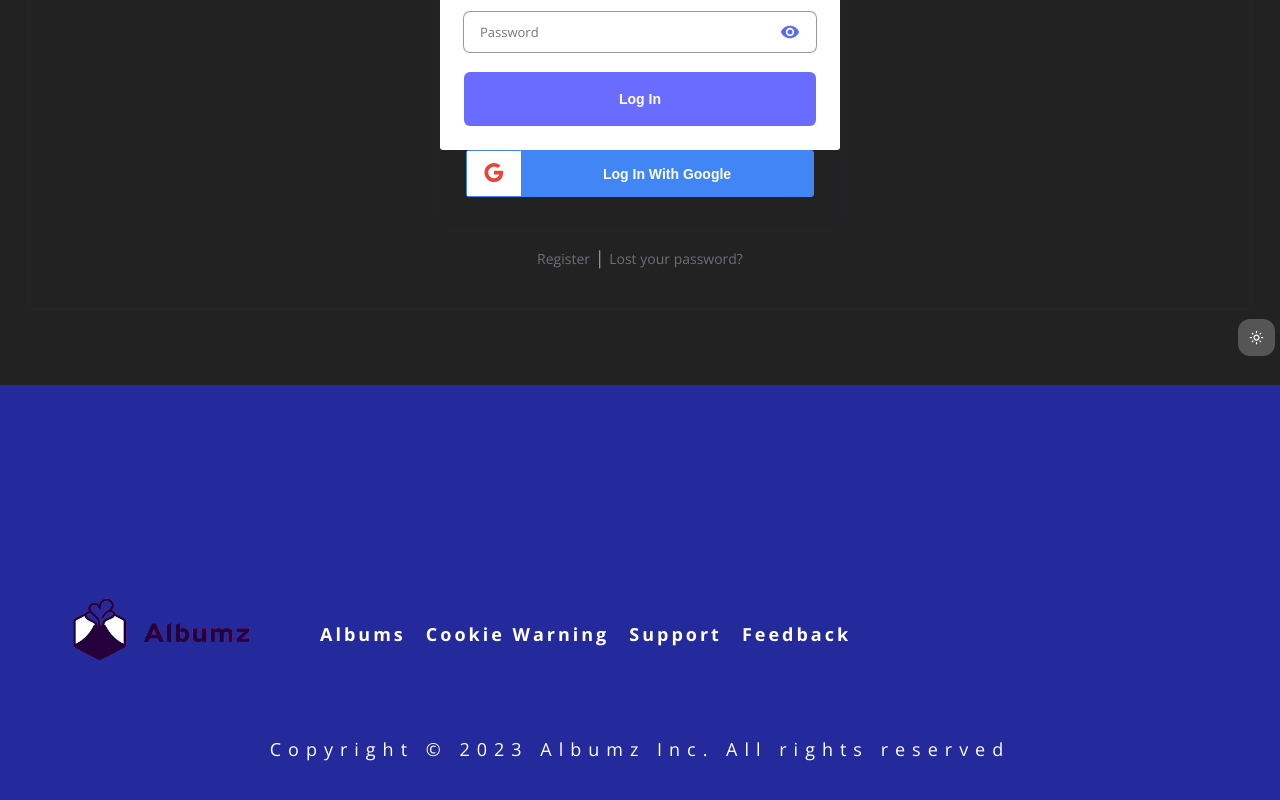
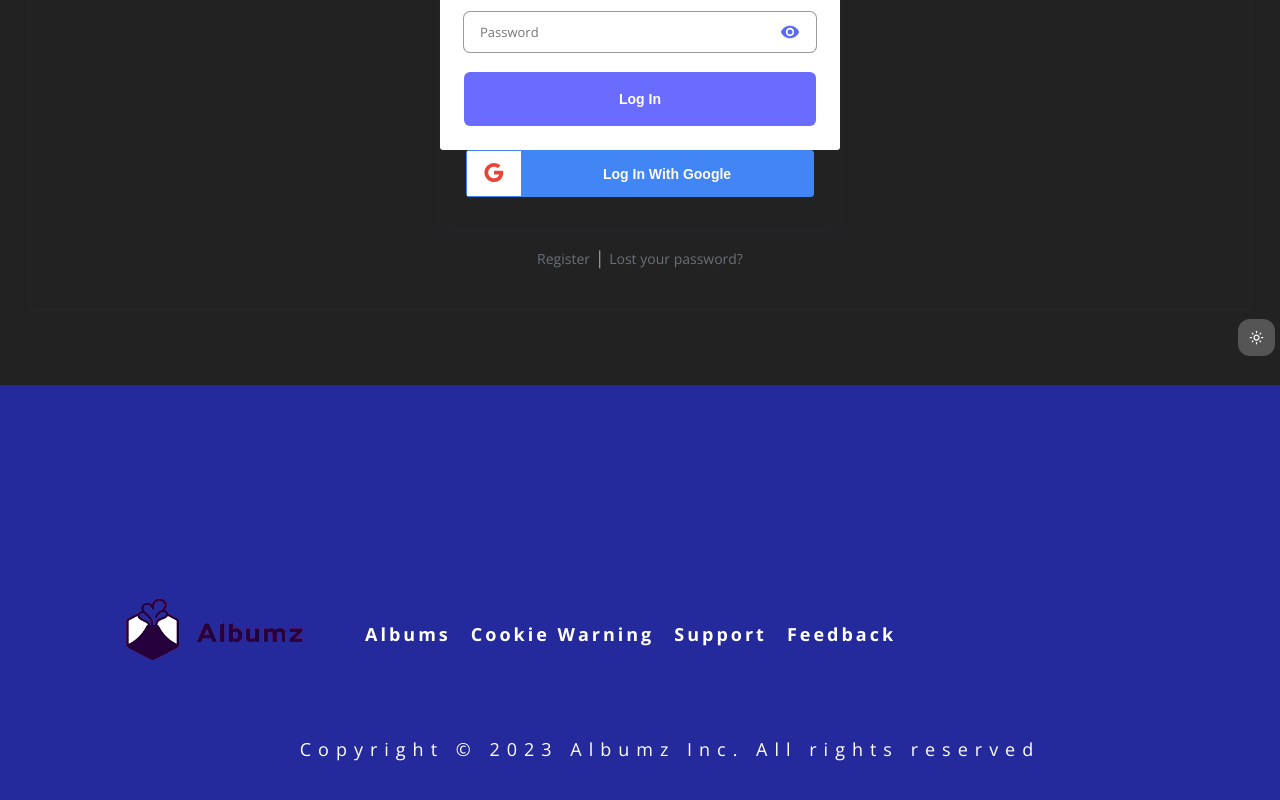
Before and after one commit to esteemayo/next-albumz-client, a Next.js app: page /auth/login in a window 1280 px wide. Shown: the part 359-1159 px from the top of the page. Built offline with nearby package versions, Linux system fonts and the light colour scheme; no server answers.

Commit message:
fix: add markup

```diff
--- a/styles/Footer.module.scss
+++ b/styles/Footer.module.scss
@@ -21,6 +21,12 @@
   @media only screen and (max-width: 17.5em) {
     padding: 5rem 0;
     font-size: 1.3rem;
+  }
+
+  &__wrapper {
+    @media only screen and (min-width: 48.0625em) {
+      margin-left: 6rem;
+    }
   }
 
   &__navigation {
```
